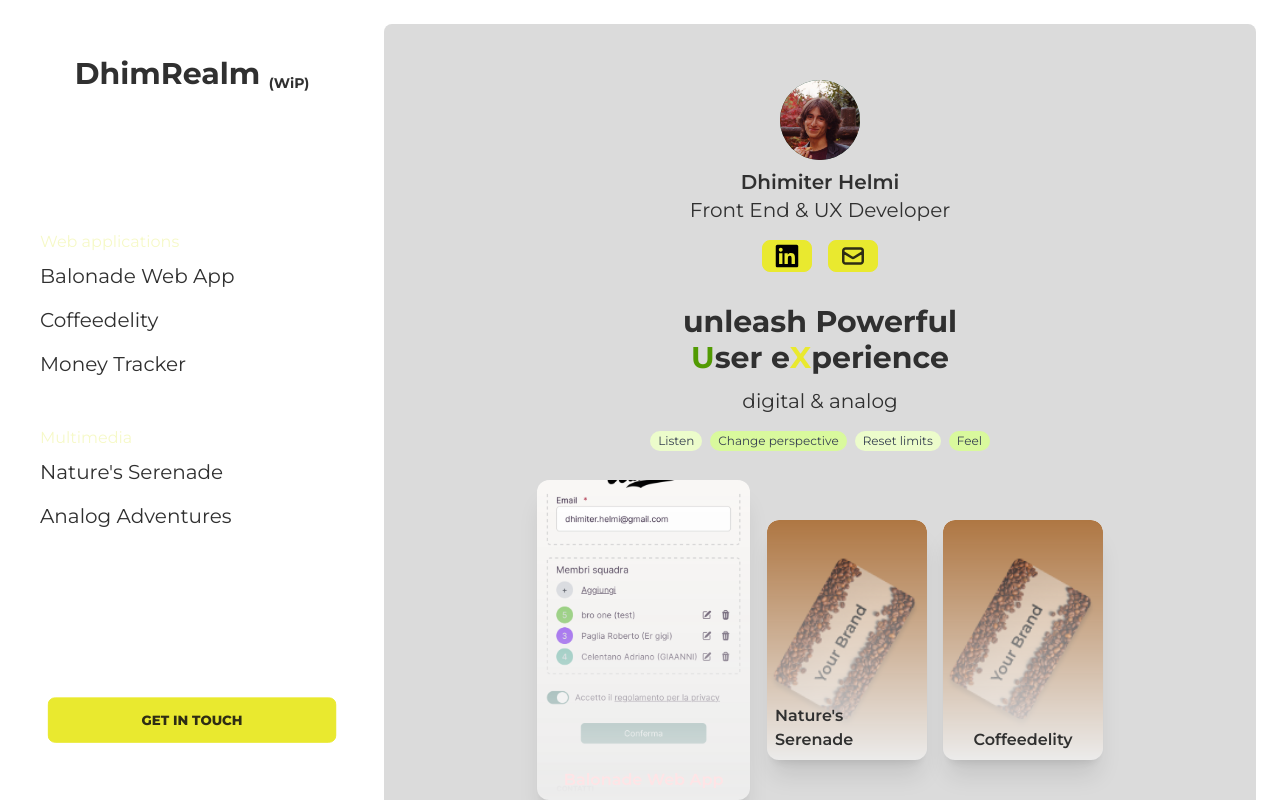
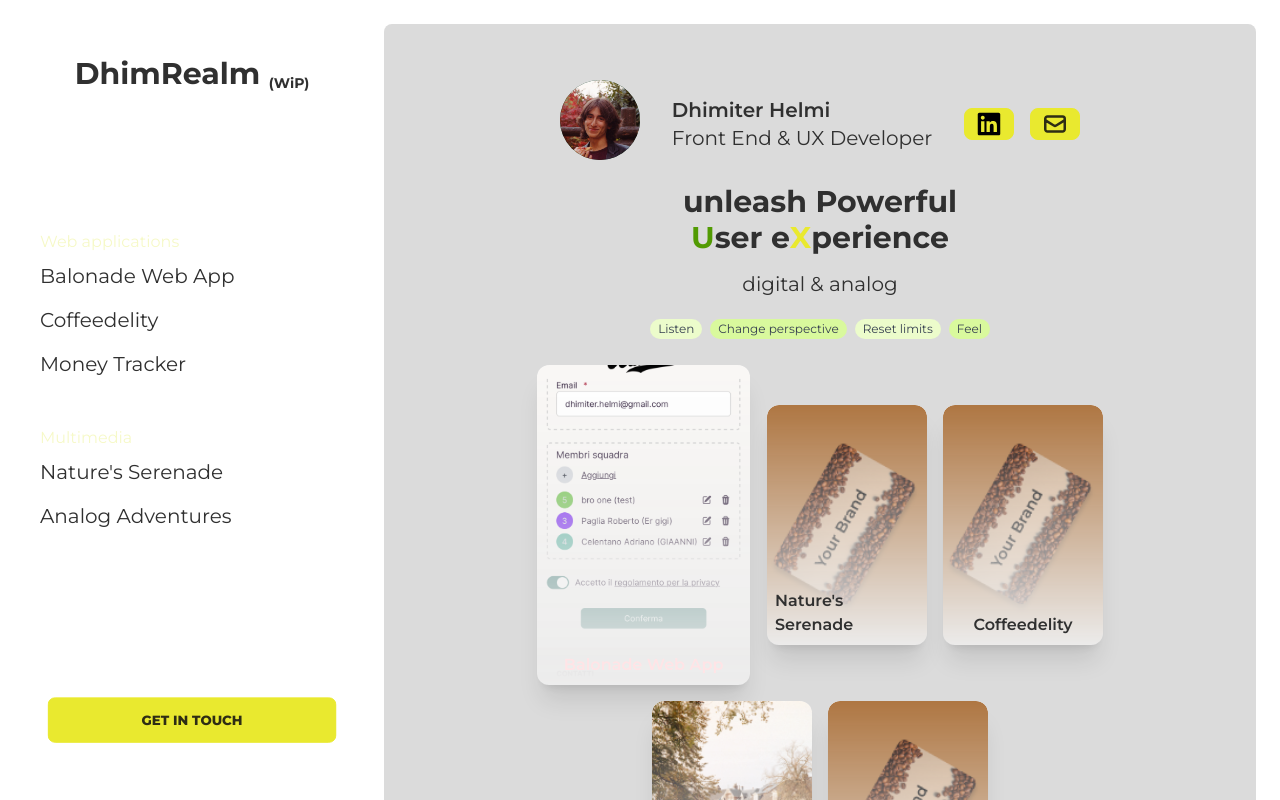
Before and after one commit to dhimiterPoison/dhimiterhelmi-old, a Next.js app: page / in a window 1280 px wide. Shown: the top 800 px of the page. Built offline with nearby package versions, Linux system fonts and the light colour scheme.

Commit message:
reordered contact section on desktop

```diff
--- a/app/page.tsx
+++ b/app/page.tsx
@@ -10,8 +10,8 @@ const monserrat = Montserrat({ subsets: ['latin'] });
 export default function Home() {
 	return (
 		<main className={`flex flex-col my-4 justify-start ${monserrat.className}`}>
-			<div className='presentation flex flex-col mb-4'>
-				<div className='profile-image-container flex justify-center mb-2'>
+			<div className='presentation flex flex-col items-center justify-center md:flex-row mb-4'>
+				<div className='profile-image-container flex md:flex-col justify-center mb-2'>
 					<div className='profile-image w-20 h-20 bg-green-950 rounded-full'>
 						<Image
 							src={ProfilePicture}
@@ -20,11 +20,13 @@ export default function Home() {
 						/>
 					</div>
 				</div>
-				<div className='flex flex-row justify-center text-xl items-center font-semibold'>
-					Dhimiter Helmi
-				</div>
-				<div className='flex flex-row justify-center text-xl items-center'>
-					Front End & UX Developer
+				<div className='flex flex-col justify-center md:mx-8'>
+					<div className='flex flex-row justify-center md:justify-start text-xl items-center font-semibold'>
+						Dhimiter Helmi
+					</div>
+					<div className='flex flex-row justify-center md:justify-start text-xl items-center'>
+						Front End & UX Developer
+					</div>
 				</div>
 				<div className='contact-points flex justify-center items-center h-16 gap-4'>
 					{/* <div className='linkedin'>
```
